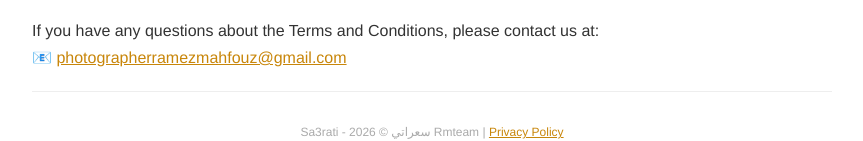
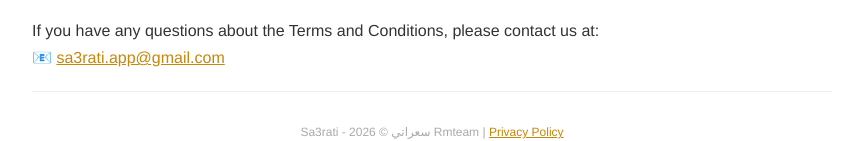
Before and after one commit to RamezMahfouz/sa3rati-privacy, a plain HTML site: page terms.html in a window 1280 px wide. Shown: the part 1467-1608 px from the top of the page, without its empty margins (208-1071 px from the left). Drawn offline with Linux system fonts and the light colour scheme.

Commit message:
Update terms.html

```diff
--- a/terms.html
+++ b/terms.html
@@ -50,7 +50,7 @@
 
 <h2>Contact Us</h2>
 <p>If you have any questions about the Terms and Conditions, please contact us at:<br>
-📧 <a href="mailto:photographerramezmahfouz@gmail.com">photographerramezmahfouz@gmail.com</a></p>
+📧 <a href="mailto:sa3rati.app@gmail.com">sa3rati.app@gmail.com</a></p>
 
 <hr>
 <div class="footer">Sa3rati - سعراتي © 2026 Rmteam | <a href="index.html">Privacy Policy</a></div>
```
